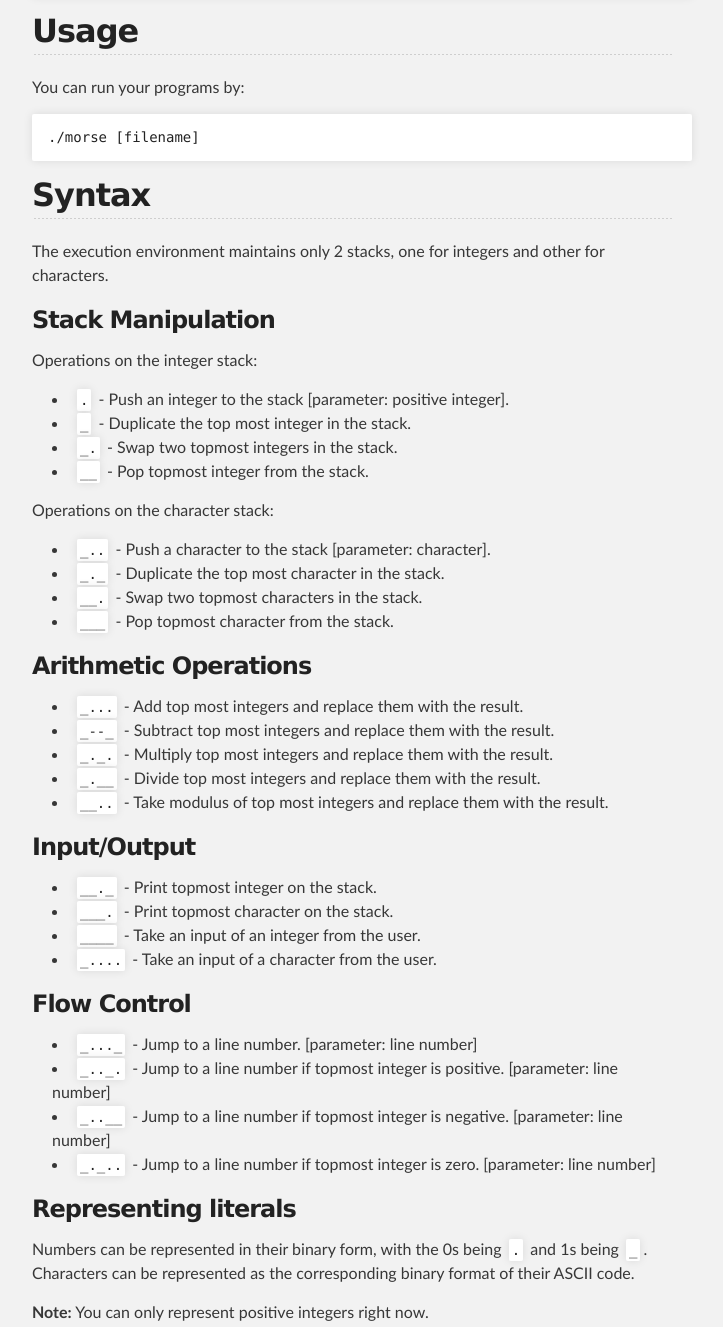
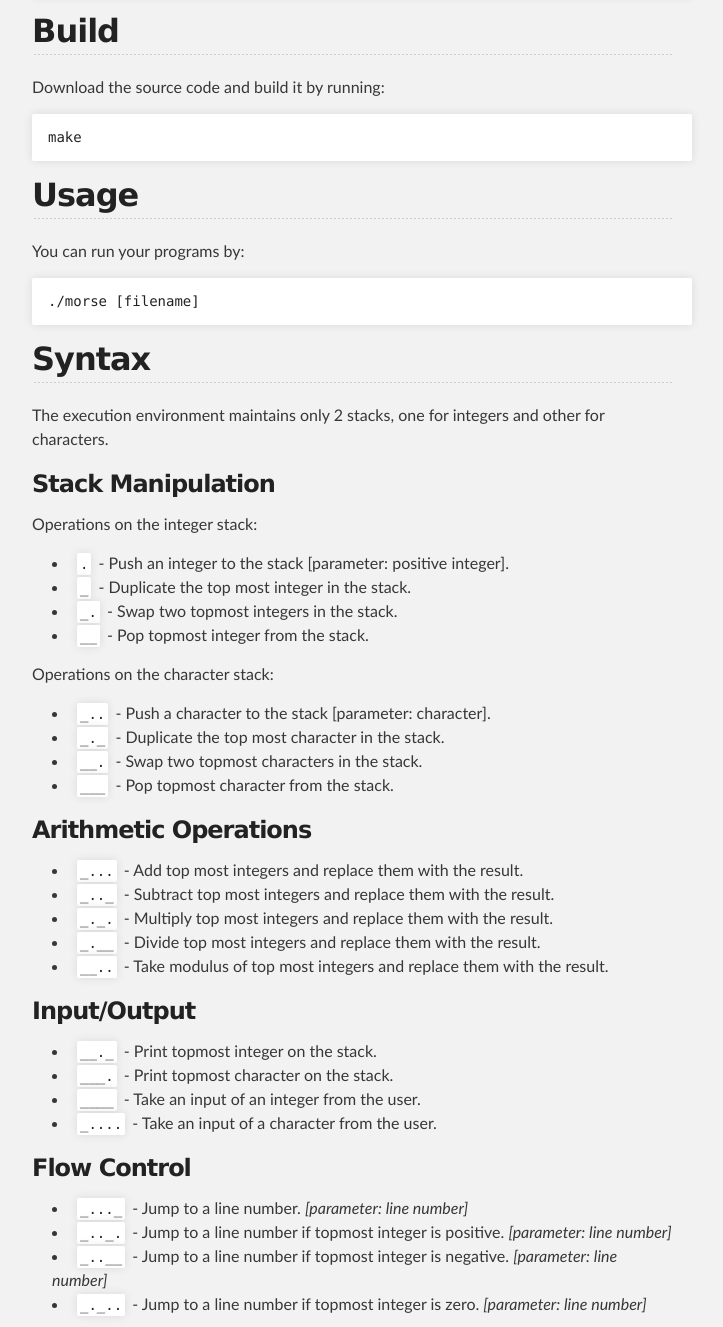
Before and after one commit to ngsankha/morse, a plain HTML site: page index.html in a window 1280 px wide. Shown: the part 649-1976 px from the top of the page, without its empty margins (288-1011 px from the left). Drawn offline with Linux system fonts and the light colour scheme.

```diff
--- a/index.html
+++ b/index.html
@@ -50,6 +50,14 @@
 </code></pre>
 
 <h2>
+<a name="build" class="anchor" href="#build"><span class="octicon octicon-link"></span></a>Build</h2>
+
+<p>Download the source code and build it by running:</p>
+
+<pre><code>make
+</code></pre>
+
+<h2>
 <a name="usage" class="anchor" href="#usage"><span class="octicon octicon-link"></span></a>Usage</h2>
 
 <p>You can run your programs by:</p>
@@ -94,7 +102,7 @@
 <li>
 <code>_...</code> - Add top most integers and replace them with the result.</li>
 <li>
-<code>_--_</code> - Subtract top most integers and replace them with the result.</li>
+<code>_.._</code> - Subtract top most integers and replace them with the result.</li>
 <li>
 <code>_._.</code> - Multiply top most integers and replace them with the result.</li>
 <li>
@@ -118,13 +126,17 @@
 
 <ul>
 <li>
-<code>_..._</code> - Jump to a line number. [parameter: line number]</li>
+<code>_..._</code> - Jump to a line number. <em>[parameter: line number]</em>
+</li>
 <li>
-<code>_.._.</code> - Jump to a line number if topmost integer is positive. [parameter: line number]</li>
+<code>_.._.</code> - Jump to a line number if topmost integer is positive. <em>[parameter: line number]</em>
+</li>
 <li>
-<code>_..__</code> - Jump to a line number if topmost integer is negative. [parameter: line number]</li>
+<code>_..__</code> - Jump to a line number if topmost integer is negative. <em>[parameter: line number]</em>
+</li>
 <li>
-<code>_._..</code> - Jump to a line number if topmost integer is zero. [parameter: line number]</li>
+<code>_._..</code> - Jump to a line number if topmost integer is zero. <em>[parameter: line number]</em>
+</li>
 </ul><h3>
 <a name="representing-literals" class="anchor" href="#representing-literals"><span class="octicon octicon-link"></span></a>Representing literals</h3>
 
```
Also changed, not shown: params.json (+1 -1 lines).
